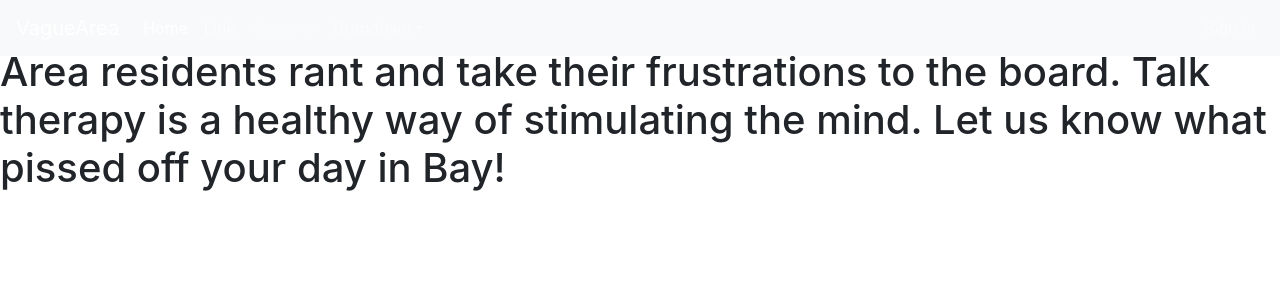
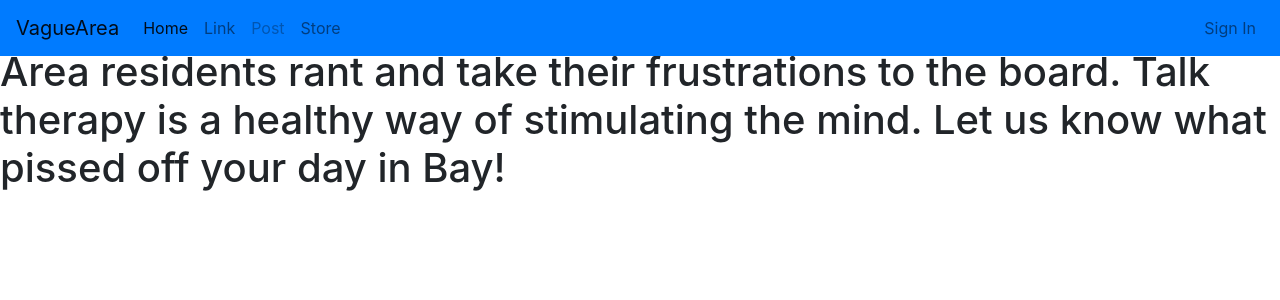
Before and after one commit to KardashianHCS/Fun-Scripting-, a Flask app: page / in a window 1280 px wide. Shown: the top 300 px of the page. Run offline with Flask 2, Linux system fonts and the light colour scheme; some libraries are stand-ins or nearby versions.

Commit message:
changed nav bar

```diff
--- a/templates/index.htm
+++ b/templates/index.htm
@@ -1,8 +1,8 @@
 {% extends "layout.html" %}
 
 {% block body %}
-
-  <nav class="navbar navbar-expand-md navbar-dark bg-light fixed-top">
+<div class="container">
+  <nav class="navbar navbar-expand-md navbar-light bg-primary fixed-top">
   <a class="navbar-brand" href="#">VagueArea</a>
   <button class="navbar-toggler" type="button" data-toggle="collapse" data-target="#navbarsExampleDefault" aria-controls="navbarsExampleDefault" aria-expanded="false" aria-label="Toggle navigation">
     <span class="navbar-toggler-icon"></span>
@@ -17,15 +17,10 @@
         <a class="nav-link" href="#">Link</a>
       </li>
       <li class="nav-item">
-        <a class="nav-link disabled" href="#" tabindex="-1" aria-disabled="true">Disabled</a>
+        <a class="nav-link disabled" href="#" tabindex="-1" aria-disabled="true">Post</a>
       </li>
-      <li class="nav-item dropdown">
-        <a class="nav-link dropdown-toggle" href="#" id="dropdown01" data-toggle="dropdown" aria-haspopup="true" aria-expanded="false">Dropdown</a>
-        <div class="dropdown-menu" aria-labelledby="dropdown01">
-          <a class="dropdown-item" href="#">Action</a>
-          <a class="dropdown-item" href="#">Another action</a>
-          <a class="dropdown-item" href="#">Something else here</a>
-        </div>
+      <li class="nav-item">
+        <a class="nav-link" href="#">Store</a>
       </li>
     </ul>
     <form action="/signin">
@@ -35,6 +30,7 @@
     </form>
   </div>
 </nav>
+</div>
 
 <h1>The Vague Area is the Bay Area’s pissed-of blog. A blog where Bay Area residents rant and take their frustrations to the board. Talk therapy is a healthy way of stimulating the mind. Let us know what pissed off your day in Bay! </h1>
 {% endblock %}
```
